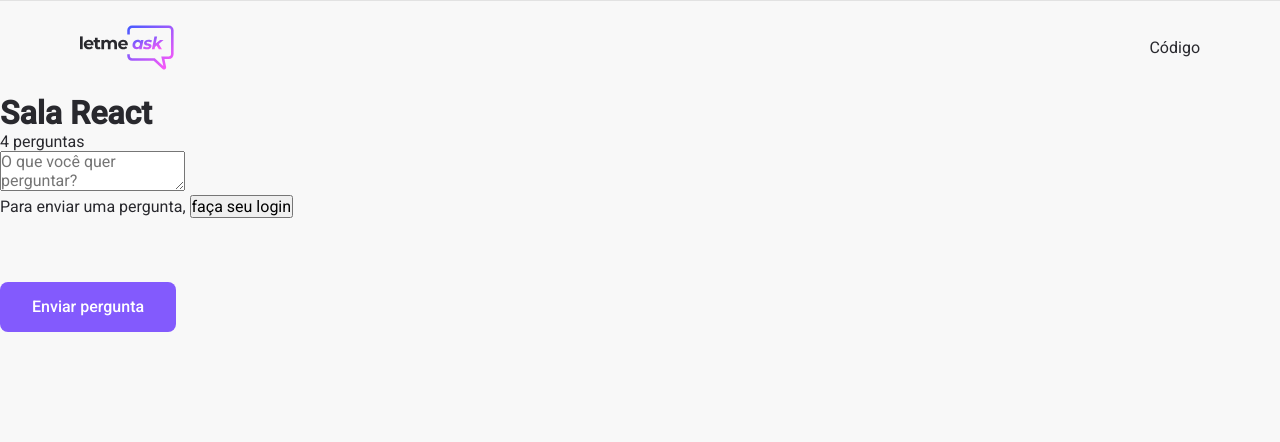
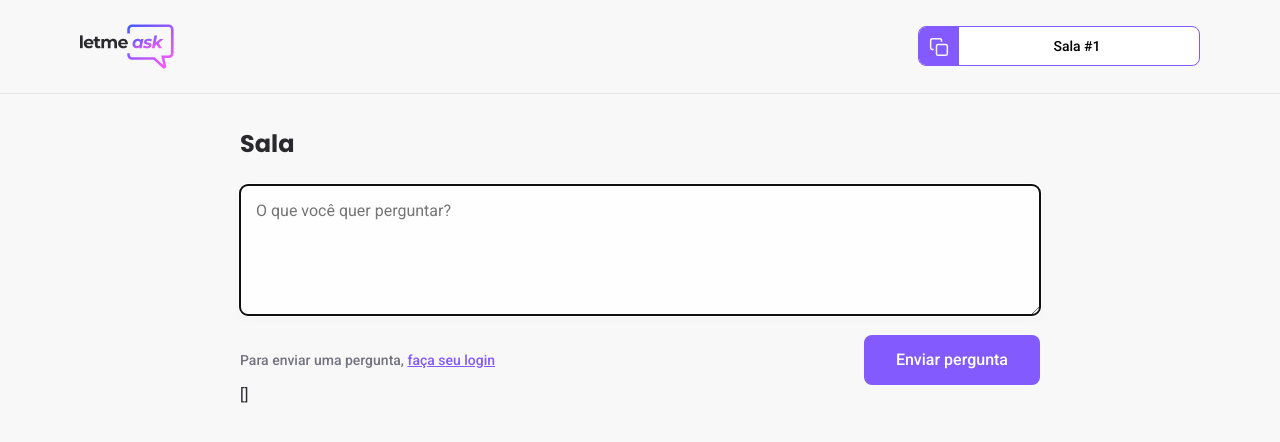
Before and after one commit to Christian-Oliveira/letmeask-react, a React (Create React App) app: page /rooms/1 in a window 1280 px wide. Shown: the top 442 px of the page. Built offline with nearby package versions, Linux system fonts and the light colour scheme; no server answers; the database is empty.

Commit message:
construction: criando e consumindo perguntas com firebase e utilização de toasts nas mensagens

```diff
--- a/package.json
+++ b/package.json
@@ -14,6 +14,7 @@
     "node-sass": "^5.0.0",
     "react": "^17.0.2",
     "react-dom": "^17.0.2",
+    "react-hot-toast": "^2.0.0",
     "react-router-dom": "^5.2.0",
     "react-scripts": "4.0.3",
     "typescript": "^4.1.2",
--- a/src/App.tsx
+++ b/src/App.tsx
@@ -1,4 +1,5 @@
 import {BrowserRouter, Route, Switch} from 'react-router-dom';
+import {Toaster} from 'react-hot-toast';
 
 import {AuthContextProvider} from './contexts/AuthContext';
 import { Home } from "./pages/Home";
@@ -9,6 +10,7 @@
 function App() {
   return (
     <BrowserRouter>
+    <div><Toaster/></div>
       <AuthContextProvider>
         <Switch>
           <Route path="/" exact component={Home} />
--- /dev/null
+++ b/src/components/RoomCode.tsx
@@ -0,0 +1,23 @@
+import toast from 'react-hot-toast';
+import copyImage from '../assets/images/copy.svg';
+import '../styles/room-code.scss';
+
+type RoomCodeProps = {
+    code: string;
+}
+
+export function RoomCode(props: RoomCodeProps) {
+    function copyRoomCode() {
+        navigator.clipboard.writeText(props.code);
+        toast.success('Código copiado com sucesso!')
+    }
+
+    return(
+        <button className="room-code" onClick={copyRoomCode}>
+            <div>
+                <img src={copyImage} alt="Copiar código da sala" />
+            </div>
+            <span>Sala #{props.code}</span>
+        </button>
+    );
+}
--- a/src/pages/Home.tsx
+++ b/src/pages/Home.tsx
@@ -1,5 +1,6 @@
 import { FormEvent, useState } from 'react';
 import {useHistory} from 'react-router-dom';
+import toast from 'react-hot-toast';
 
 import illustrationImg from '../assets/images/illustration.svg';
 import logoImg from '../assets/images/logo.svg';
@@ -25,14 +26,14 @@
         event.preventDefault();
 
         if (roomCode.trim() === '') {
-            alert('Código da sala não informado, digite um código!');
+            toast.error("Digite um código!");
             return;
         }
 
         const roomRef = await database.ref(`rooms/${roomCode}`).get();
 
         if (!roomRef.exists()) {
-            alert('Sala não existe!');
+            toast.error("Sala não existe!");
             return;
         }
 
@@ -61,6 +62,7 @@
                             placeholder="Digite o código da sala"
                             onChange={event => setRoomCode(event.target.value)}
                             value={roomCode}
+                            autoFocus
                         />
                         <Button type="submit">
                             Entrar na sala
--- a/src/pages/NewRoom.tsx
+++ b/src/pages/NewRoom.tsx
@@ -1,5 +1,6 @@
 import {FormEvent, useState} from 'react';
 import {Link, useHistory} from 'react-router-dom';
+import toast from 'react-hot-toast';
 
 import '../styles/auth.scss';
 import { useAuthContext } from '../hooks/useAuthContext';
@@ -19,6 +20,7 @@
         event.preventDefault();
 
         if (newRoom.trim() === '') {
+            toast.error("Digite um nome para a sala!");
             return;
         }
 
--- a/src/pages/Room.tsx
+++ b/src/pages/Room.tsx
@@ -1,30 +1,132 @@
+import { FormEvent, useState, useEffect } from 'react';
+import toast from 'react-hot-toast';
+import { useParams } from 'react-router-dom';
+
 import logoImg from '../assets/images/logo.svg';
 import { Button } from '../components/Button';
+import { RoomCode } from '../components/RoomCode';
+import { useAuthContext } from '../hooks/useAuthContext';
+import { database } from '../services/firebase';
 import '../styles/room.scss';
 
+type RoomParams = {
+    id: string;
+}
+
+type FirebaseQuestionsType = Record<string, {
+    author: {
+        name: string;
+        avatar: string;
+    }
+    content: string;
+    isHighlighted: boolean;
+    isAnswered: boolean;
+}>
+
+type QuestionType = {
+    id: string;
+    author: {
+        name: string;
+        avatar: string;
+    }
+    content: string;
+    isHighlighted: boolean;
+    isAnswered: boolean;
+}
+
 export function Room() {
+    const [newQuestion, setNewQuestion] = useState('');
+    const [questions, setQuestions] = useState<QuestionType[]>([]);
+    const [title, setTitle] = useState('');
+    const {user} = useAuthContext();
+    const params = useParams<RoomParams>();
+    const roomId = params.id;
+
+    useEffect(() => {
+        const roomRef = database.ref(`rooms/${roomId}`);
+
+        roomRef.on('value', room => {
+            const databaseRoom = room.val();
+            const firebaseQuestions: FirebaseQuestionsType = databaseRoom.questions ?? {};
+
+            const parsedQuestions = Object.entries(firebaseQuestions).map(([key, value]) => {
+                return {
+                    id: key,
+                    content: value.content,
+                    author: value.author,
+                    isAnswered: value.isAnswered,
+                    isHighlighted: value.isHighlighted,
+                }
+            });
+
+            setTitle(databaseRoom.title);
+            setQuestions(parsedQuestions);
+        });
+    }, [roomId]);
+
+    async function handleSendQuestion(event: FormEvent) {
+        event.preventDefault();
+
+        if (newQuestion.trim() === '') {
+            toast.error("Digite uma pergunta!");
+            return;
+        }
+
+        if (!user) {
+            toast.error("Você não está logado.")
+        }
+
+        const question = {
+            content: newQuestion,
+            auth: {
+                name: user?.name,
+                avatar: user?.avatar,
+            },
+            isHighlighted: false,
+            isAnswered: false,
+        };
+
+        await database.ref(`rooms/${roomId}/questions`).push(question);
+
+        setNewQuestion('');
+    }
+
     return (
         <div id="page-room">
             <header>
                 <div className="content">
-                    <img src={logoImg} alt="" />
-                    <div>Código</div>
+                    <img src={logoImg} alt="Logo do Letmeask" />
+                    <RoomCode code={roomId} />
                 </div>
             </header>
 
-            <main className="content">
+            <main>
                 <div className="room-title">
-                    <h1>Sala React</h1>
-                    <span>4 perguntas</span>
+                    <h1>Sala {title}</h1>
+                    { questions.length > 0 && <span>{questions.length} pergunta(s)</span> }
                 </div>
 
-                <form>
-                    <textarea placeholder="O que você quer perguntar?" />
+                <form onSubmit={handleSendQuestion}>
+                    <textarea
+                        placeholder="O que você quer perguntar?"
+                        onChange={event => setNewQuestion(event.target.value)}
+                        value={newQuestion}
+                        autoFocus
+                    />
                     <div className="form-footer">
-                        <span>Para enviar uma pergunta, <button>faça seu login</button></span>
+                        { user ? (
+                            <div className="user-info">
+                                <img src={user.avatar} alt={user.name} />
+                                <span>{user.name}</span>
+                            </div>
+                        ) : (
+                            <span>Para enviar uma pergunta, <button>faça seu login</button></span>
+                        )}
                         <Button type="submit">Enviar pergunta</Button>
                     </div>
                 </form>
+
+                {JSON.stringify(questions)}
             </main>
         </div>
     );
--- a/src/styles/button.scss
+++ b/src/styles/button.scss
@@ -1,5 +1,4 @@
 .button {
-    margin-top: 64px;
     height: 50px;
     border-radius: 8px;
     font-weight: 500;
--- /dev/null
+++ b/src/styles/room-code.scss
@@ -0,0 +1,27 @@
+.room-code {
+    height: 40px;
+    border-radius: 8px;
+    overflow: hidden;
+    background: #FFF;
+    border: 1px solid #835AFD;
+    cursor: pointer;
+    display: flex;
+
+    div {
+        background: #835AFD;
+        padding: 10px;
+        display: flex;
+        justify-content: center;
+        align-items: center;
+    }
+
+    span {
+        display: block;
+        align-self: center;
+        flex: 1;
+        padding: 0 16px 0 12px;
+        width: 240px;
+        font-size: 14px;
+        font-weight: 500;
+    }
+}
--- a/src/styles/room.scss
+++ b/src/styles/room.scss
@@ -1,7 +1,7 @@
 #page-room {
     header {
         padding: 24px;
-        border-top: 1px solid #E2E2E2;
+        border-bottom: 1px solid #E2E2E2;
 
         .content {
             max-width: 1120px;
@@ -15,4 +15,85 @@
             }
         }
     }
+
+    main {
+        max-width: 800px;
+        margin: 0 auto;
+
+        .room-title {
+            margin: 32px 0 24px 0;
+            display: flex;
+            align-items: center;
+
+            h1 {
+                font-family: 'Poppins', sans-serif;
+                font-size: 24px;
+                color: #29292E;
+            }
+
+            span {
+                margin-left: 16px;
+                background:  #E559F9;
+                border-radius: 9999px;
+                padding: 8px 16px;
+                color: #FFF;
+                font-weight: 500;
+                font-size: 14px;
+            }
+        }
+
+        form {
+            textarea {
+                width: 100%;
+                border: 0;
+                padding: 16px;
+                border-radius: 8px;
+                background: #FEFEFE;
+                box-shadow: 0 2px 12px rgba(0, 0, 0, 0.04);
+                resize: vertical;
+                min-height: 130px;
+            }
+
+            .form-footer {
+                display: flex;
+                justify-content: space-between;
+                align-items: center;
+                margin-top: 16px;
+
+                .user-info {
+                    display: flex;
+                    align-items: center;
+
+                    img {
+                        width: 32px;
+                        height: 32px;
+                        border-radius: 50%;
+                    }
+
+                    span {
+                        margin-left: 8px;
+                        color: #29292E;
+                        font-weight: 500;
+                        font-size: 14px;
+                    }
+                }
+
+                > span {
+                    font-size: 14px;
+                    color: #737380;
+                    font-weight: 500;
+
+                    button {
+                        background: transparent;
+                        border: 0;
+                        color: #835AFD;
+                        text-decoration: underline;
+                        font-size: 14px;
+                        font-weight: 500;
+                        cursor: pointer;
+                    }
+                }
+            }
+        }
+    }
 }
```
Also changed, not shown: 1 other file (tests, documents, lock files or other folders).
